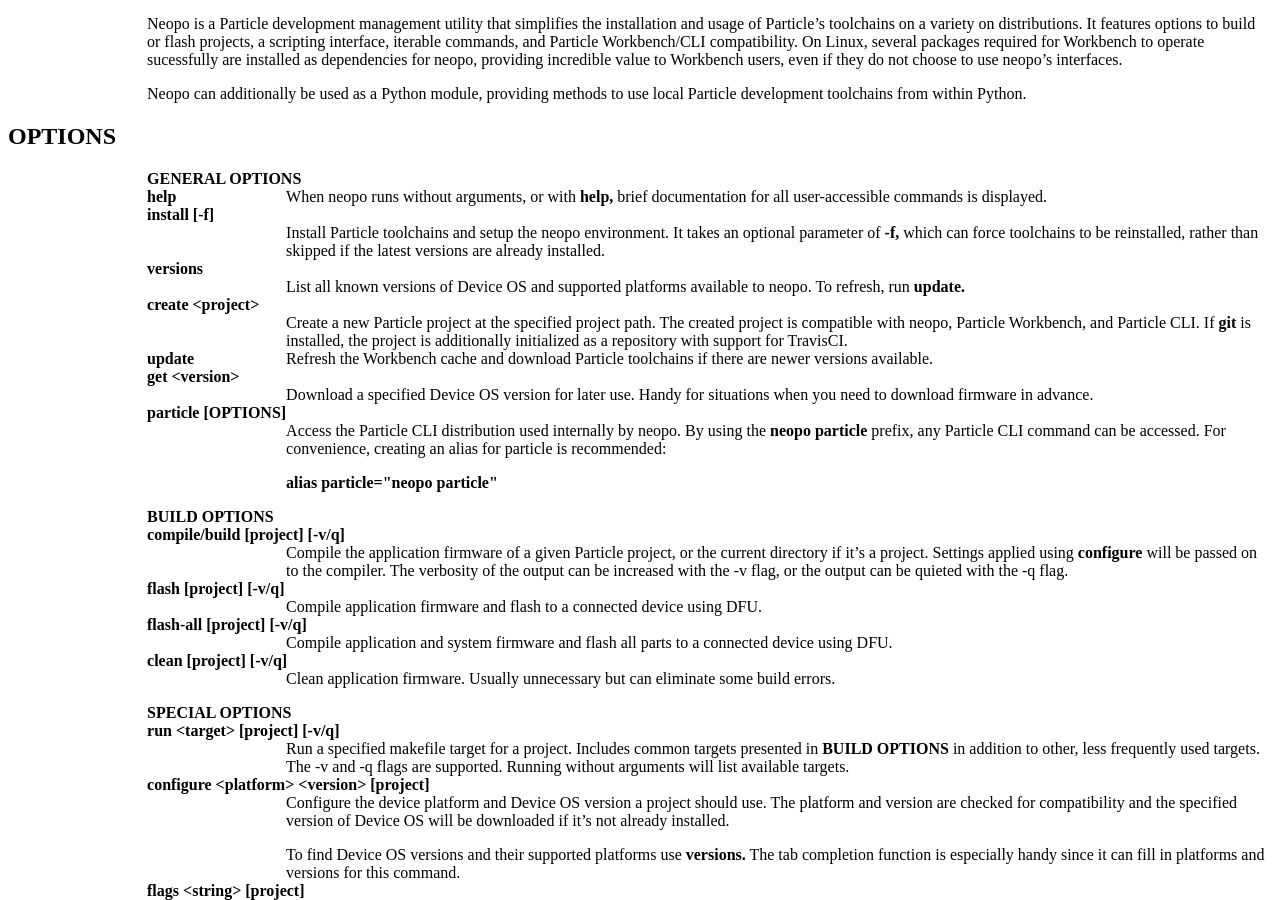
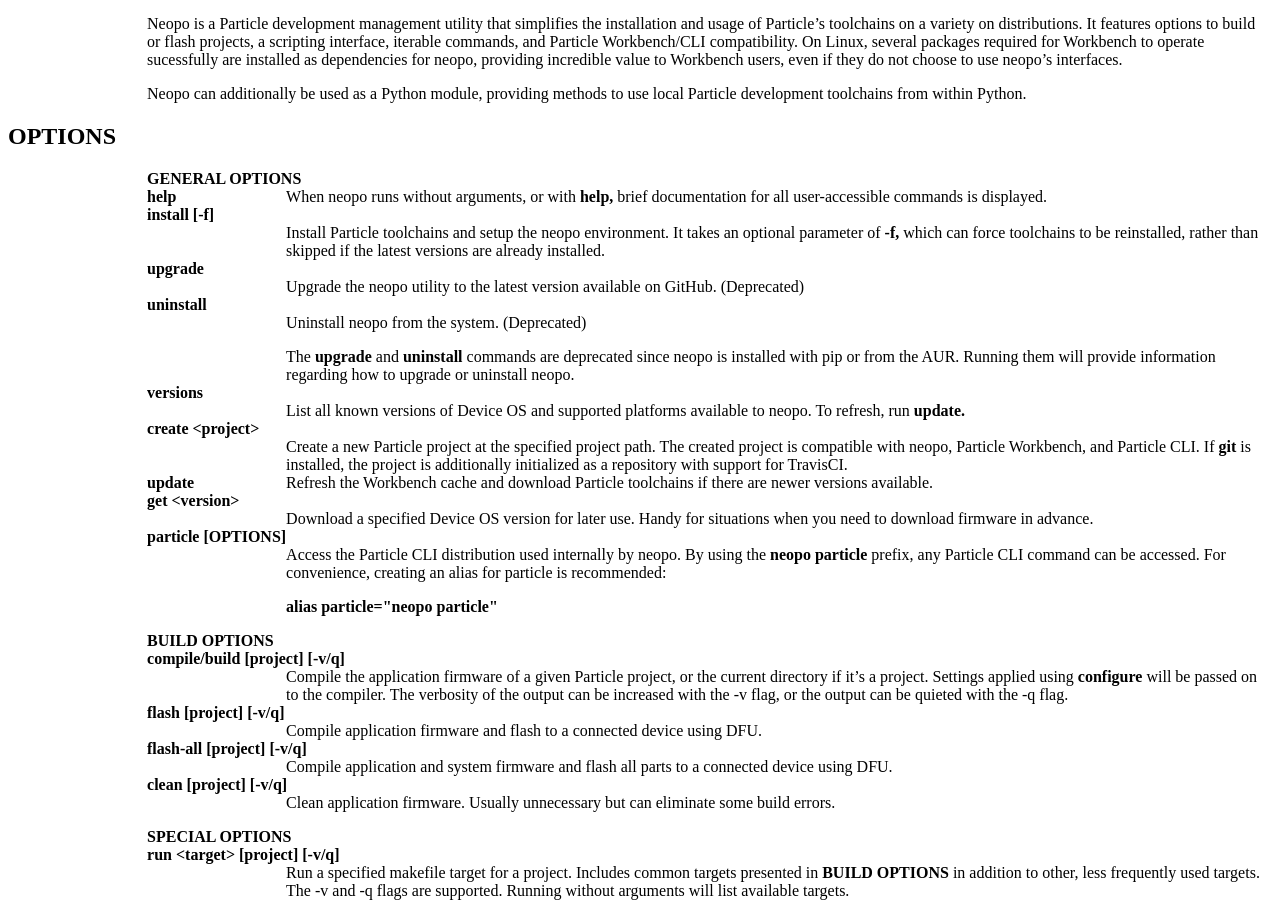
Before and after one commit to nrobinson2000/neopo.xyz, a Jekyll site: the page docs/neopo.html, which Jekyll copies as it is, in a window 1280 px wide and 900 px high, scrolled down 527 px. Built offline with Jekyll 4.4.1, drawn with Linux system fonts in a browser that asks for light colours.

Commit message:
deprecate upgrade and uninstall at 14:53 of 2020-11-15

```diff
--- a/docs/neopo.html
+++ b/docs/neopo.html
@@ -1,5 +1,5 @@
 <!-- Creator     : groff version 1.22.4 -->
-<!-- CreationDate: Sun Nov 15 13:54:52 2020 -->
+<!-- CreationDate: Sun Nov 15 14:51:21 2020 -->
 <!DOCTYPE html PUBLIC "-//W3C//DTD HTML 4.01 Transitional//EN"
 "http://www.w3.org/TR/html4/loose.dtd">
 <html>
@@ -106,6 +106,22 @@
 of <b>-f,</b> which can force toolchains to be reinstalled,
 rather than skipped if the latest versions are already
 installed.</p>
+
+<p style="margin-left:11%;"><b>upgrade</b></p>
+
+<p style="margin-left:22%;">Upgrade the neopo utility to
+the latest version available on GitHub. (Deprecated)</p>
+
+<p style="margin-left:11%;"><b>uninstall</b></p>
+
+<p style="margin-left:22%;">Uninstall neopo from the
+system. (Deprecated)</p>
+
+<p style="margin-left:22%; margin-top: 1em">The
+<b>upgrade</b> and <b>uninstall</b> commands are deprecated
+since neopo is installed with pip or from the AUR. Running
+them will provide information regarding how to upgrade or
+uninstall neopo.</p>
 
 <p style="margin-left:11%;"><b>versions</b></p>
 
```
